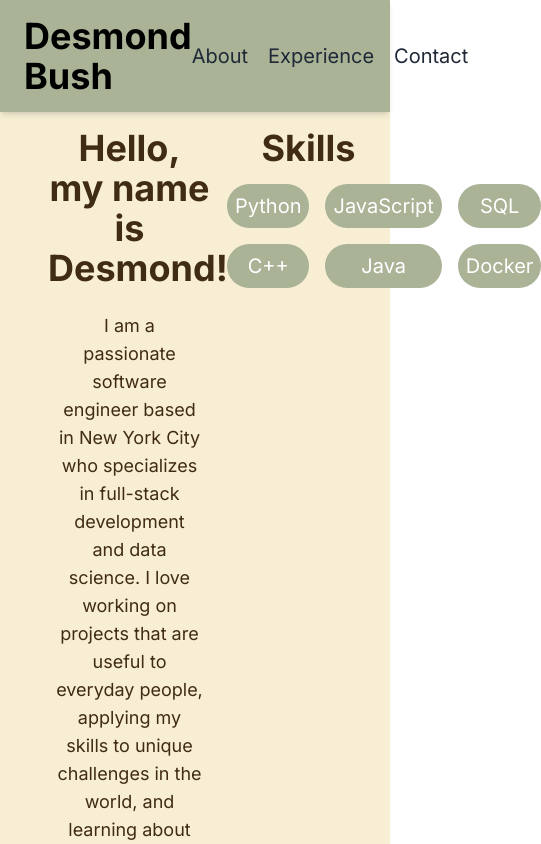
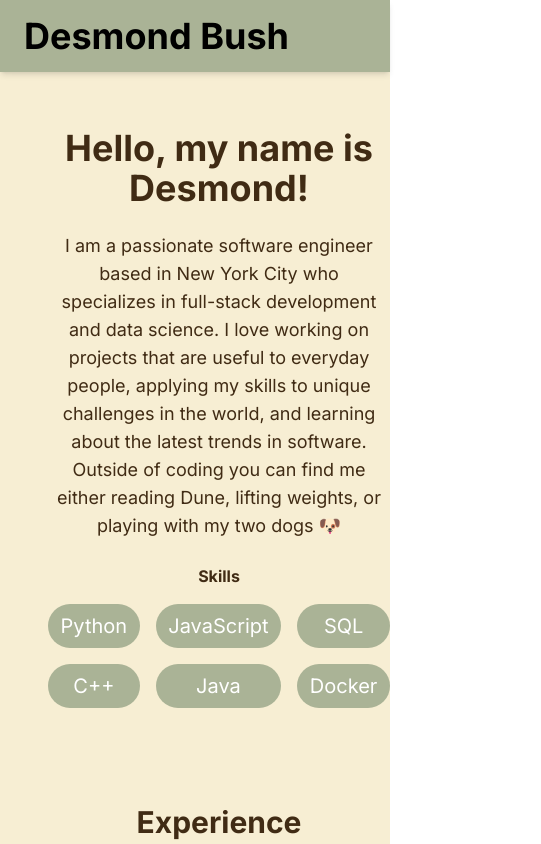
Before and after one commit to DezBush/Personal-Website, a Next.js app: page / in a window 390 px wide. Shown: the top 844 px of the page, 541 px wide, since content can reach past the window. Built offline with nearby package versions, Linux system fonts and the light colour scheme.

Commit message:
Fixed Mobile View

```diff
--- a/app/page.js
+++ b/app/page.js
@@ -2,9 +2,9 @@ export default function Home() {
   return (
     <div className="min-h-screen bg-light-brown text-coco">
       <nav className="justify-items-stretch items-center fixed w-full bg-sage shadow-md z-50 top-0">
-        <div className="mx-0 flex justify-between items-center py-4 px-6">
-          <a href="/" className="font-bold text-4xl text-black text-left">Desmond Bush</a>
-          <div className="space-x-5 text-xl">
+        <div className="sm:text-center lg:mx-0 flex justify-between items-center py-4 px-6">
+          <a href="/" className="font-bold text-4xl text-black text-left lg:font-bold text-4xl text-black text-left">Desmond Bush</a>
+          <div className=" hidden lg:flex space-x-5 text-xl">
             <a href="#about" className="text-gray-800 hover:text-black">About</a>
             <a href="#experience" className="text-gray-800 hover:text-black">Experience</a>
             <a href="#contact" className="text-gray-800 hover:text-black">Contact</a>
@@ -12,7 +12,7 @@ export default function Home() {
         </div>
       </nav>
 
-      <section id="about" className="grid grid-cols-2 pt-32 pl-12 gap-4">
+      <section id="about" className="sm:pt-32 gap-4 lg:grid grid-cols-2 pt-32 pl-12 gap-4">
         <div>
           <h1 className="text-4xl font-bold text-center pb-4">Hello, my name is Desmond!</h1>
           <p className="text-lg text-center p-2">I am a passionate software engineer based in New York City who specializes in full-stack development
@@ -22,7 +22,7 @@ export default function Home() {
           </p>
         </div>
         <div>
-          <h1 className="text-4xl font-bold text-center pb-4">Skills</h1>
+          <h1 className="sm:text-4xl font-bold text-center py-4 lg:text-4xl font-bold text-center pb-4">Skills</h1>
           <div className="grid grid-rows-2 grid-flow-col gap-4 text-center">
             <h2 className="text-xl p-2 bg-sage text-white rounded-full">Python</h2>
             <h2 className="text-xl p-2 bg-sage text-white rounded-full">C++</h2>
```
